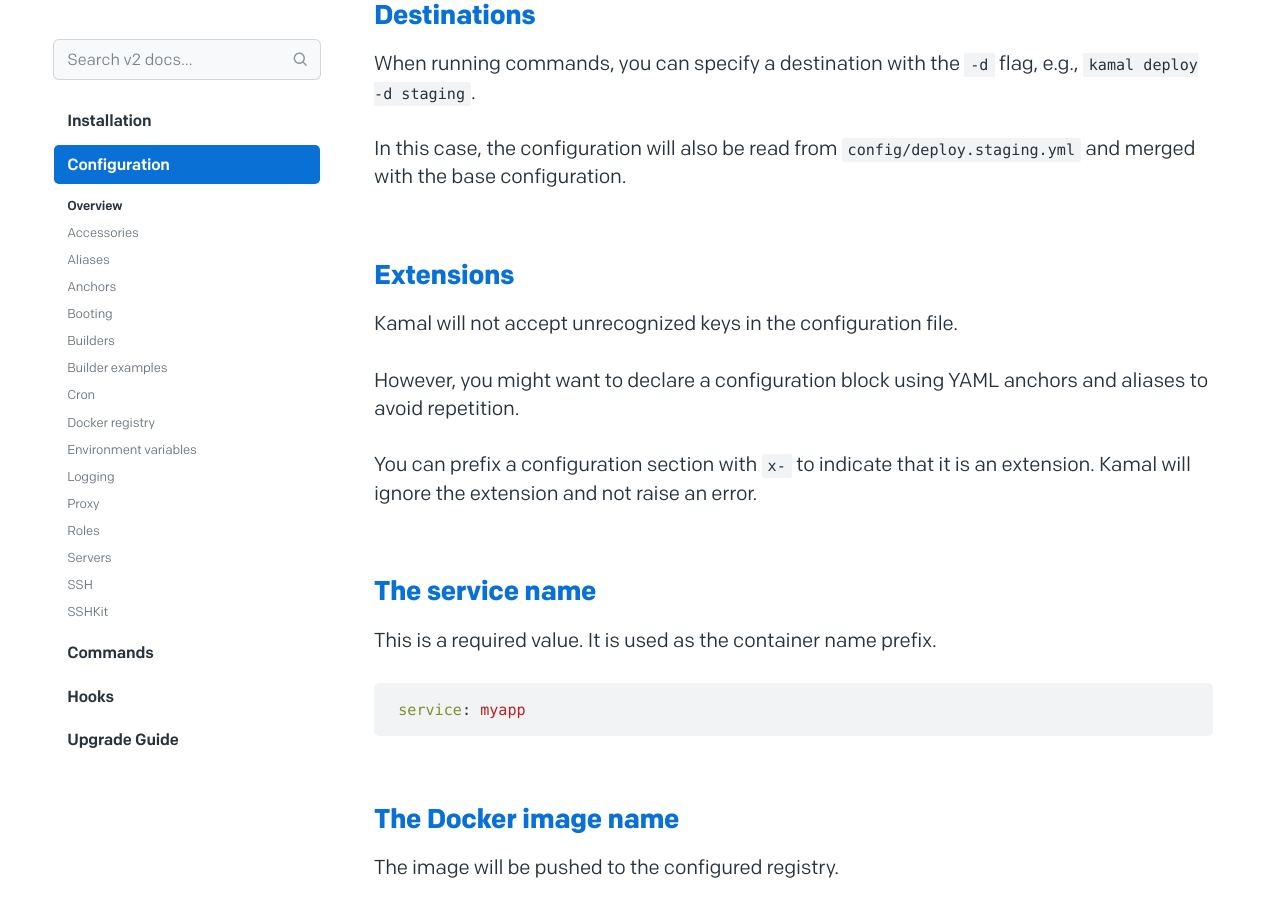
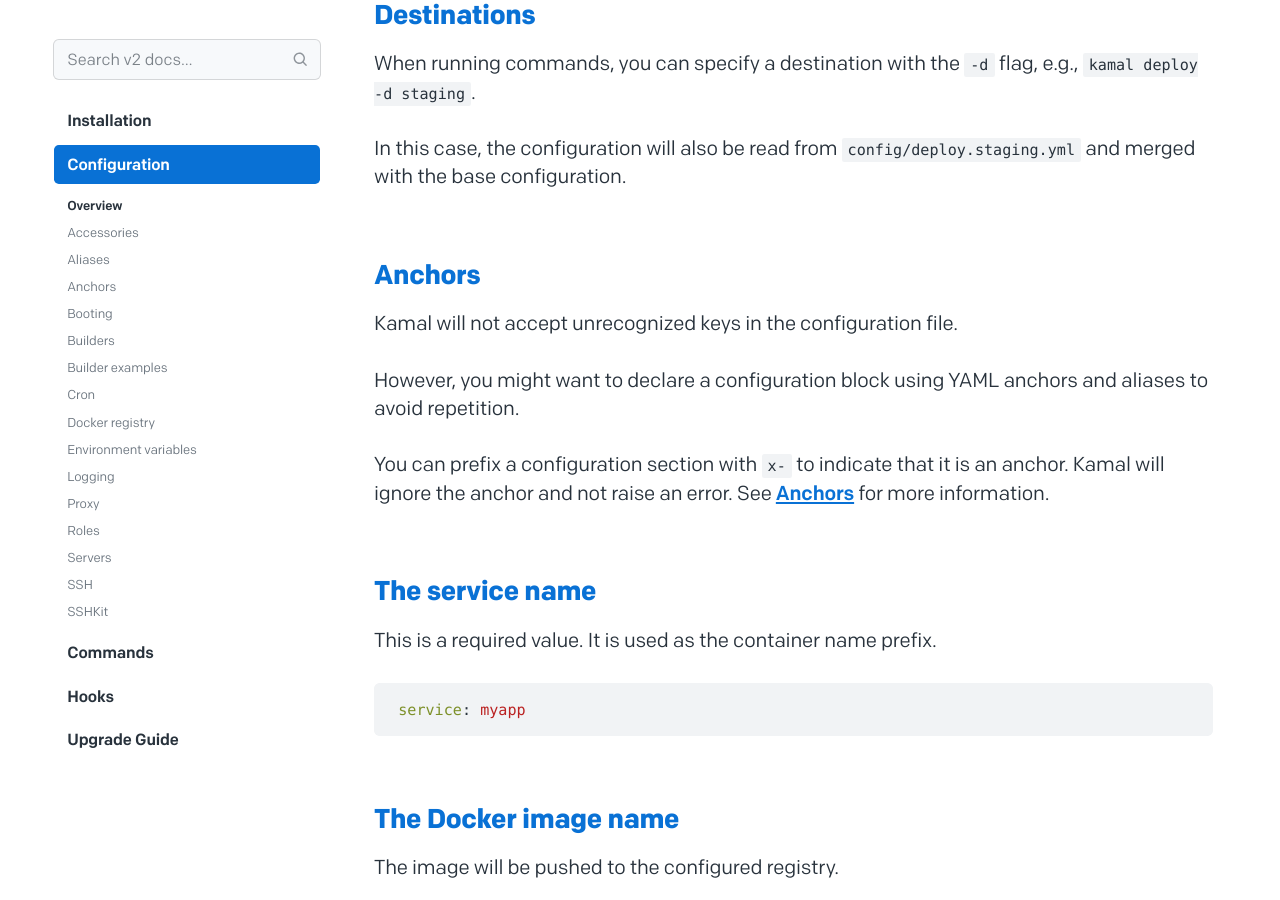
Before and after one commit to basecamp/kamal-site, a Jekyll site: the page built from docs/configuration/overview.md, in a window 1280 px wide and 900 px high, scrolled down 374 px. Built offline with Jekyll 4.4.1, drawn with Linux system fonts in a browser that asks for light colours.

Commit message:
Rename extensions to anchors

```diff
--- a/docs/configuration/overview.md
+++ b/docs/configuration/overview.md
@@ -16,7 +16,7 @@ e.g., `kamal deploy -d staging`.
 In this case, the configuration will also be read from `config/deploy.staging.yml`
 and merged with the base configuration.
 
-## [Extensions](#extensions)
+## [Anchors](#anchors)
 
 Kamal will not accept unrecognized keys in the configuration file.
 
@@ -24,7 +24,7 @@ However, you might want to declare a configuration block using YAML anchors
 and aliases to avoid repetition.
 
 You can prefix a configuration section with `x-` to indicate that it is an
-extension. Kamal will ignore the extension and not raise an error.
+anchor. Kamal will ignore the anchor and not raise an error. See [Anchors](../anchors) for more information.
 
 ## [The service name](#the-service-name)
 
```
